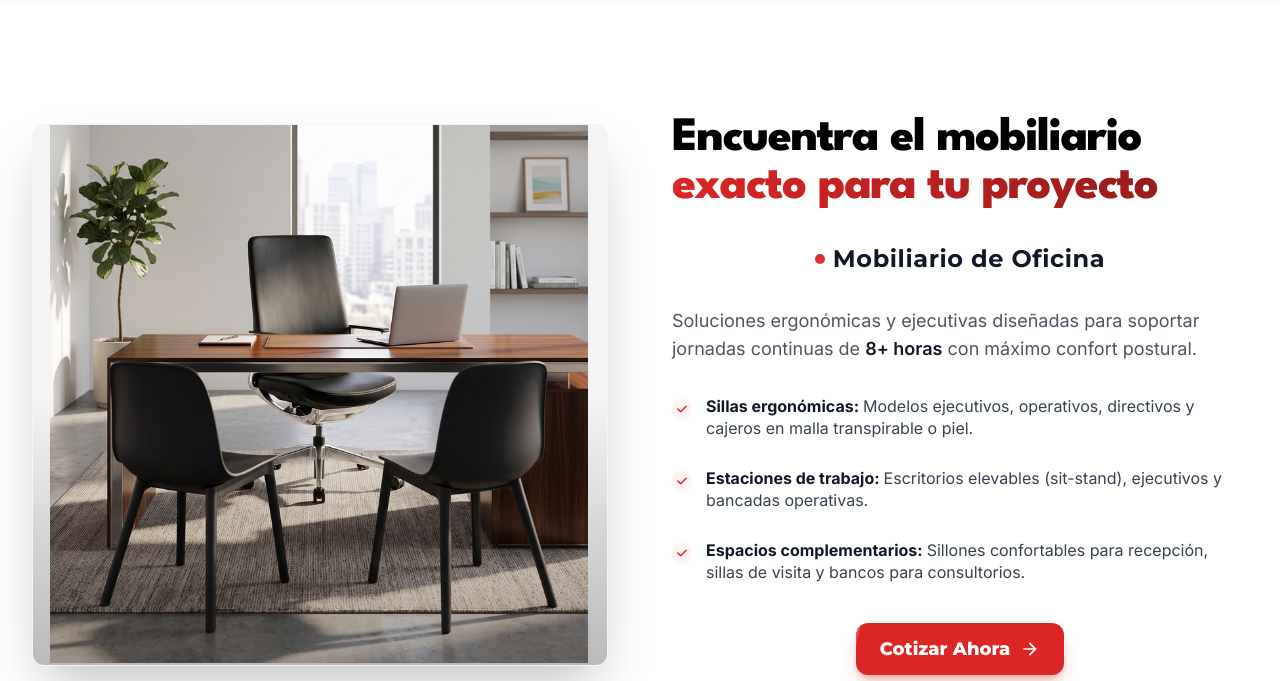
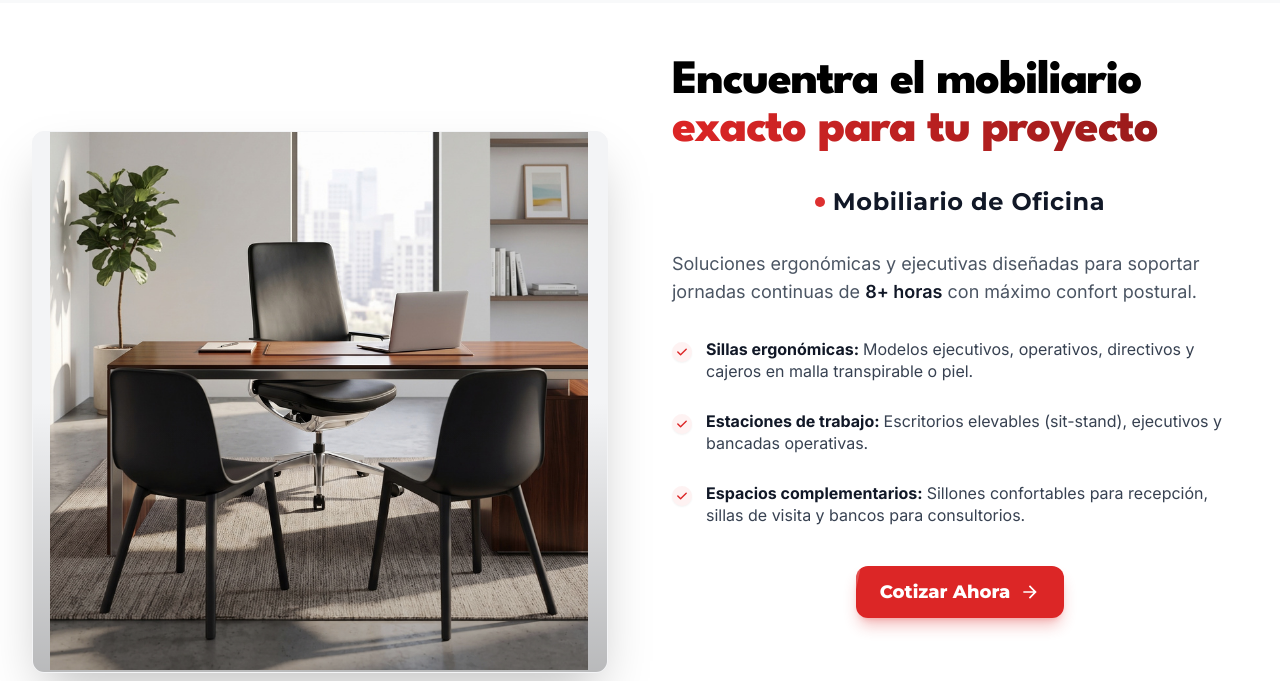
Before and after one commit to jhon-henao13/gmob-web, a React (Vite) app: page / in a window 1280 px wide. Shown: the part 2739-3420 px from the top of the page. Built offline with nearby package versions, Linux system fonts and the light colour scheme.

Commit message:
fix: column-right mas arriba

```diff
--- a/src/components/ProjectSolutions.jsx
+++ b/src/components/ProjectSolutions.jsx
@@ -29,7 +29,7 @@ export default function ProjectSolutions() {
   ];
 
   return (
-    <section className="py-20 sm:py-28 bg-white relative overflow-hidden">
+    <section className="py-28 sm:py-32 bg-white relative overflow-hidden">
       {/* Elemento Decorativo de Fondo */}
       <div className="absolute top-1/2 left-0 -translate-y-1/2 w-96 h-96 bg-red-500/5 blur-3xl rounded-full pointer-events-none -z-10" />
 
@@ -85,7 +85,7 @@ export default function ProjectSolutions() {
             whileInView={{ opacity: 1, x: 0 }}
             viewport={{ once: true, margin: "-100px" }}
             transition={{ duration: 0.8, delay: 0.2, ease: [0.16, 1, 0.3, 1] }}
-            className="lg:col-span-6 flex flex-col justify-center"
+            className="lg:col-span-6 flex flex-col justify-center lg:-mt-32"
           >
             {/* Título Principal */}
             <h2 className="text-3xl sm:text-4xl lg:text-5xl font-extrabold font-spartan text-black tracking-tight leading-[1.15] mb-8">
```
